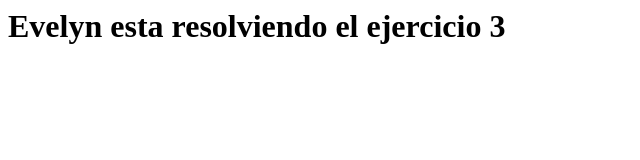
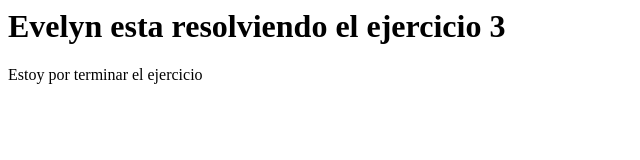
Before and after one commit to Evelyn3108/gs-ej-3, a plain HTML site: page index.html in a window 1280 px wide. Shown: the whole page, without its empty margins (0-640 px from the left). Drawn offline with Linux system fonts and the light colour scheme.

Commit message:
añadida segunda interaccion

```diff
--- a/index.html
+++ b/index.html
@@ -1 +1,2 @@
 <h1>Evelyn esta resolviendo el ejercicio 3</h1>
+<P>Estoy por terminar el ejercicio</P>
```
